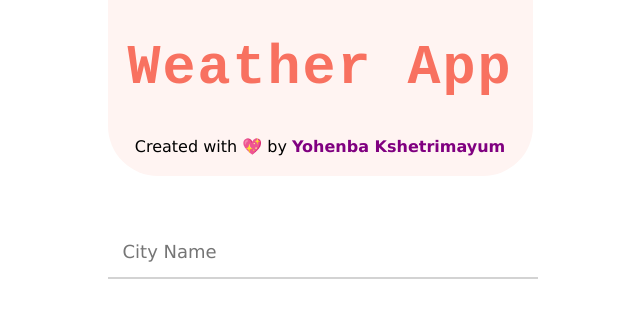
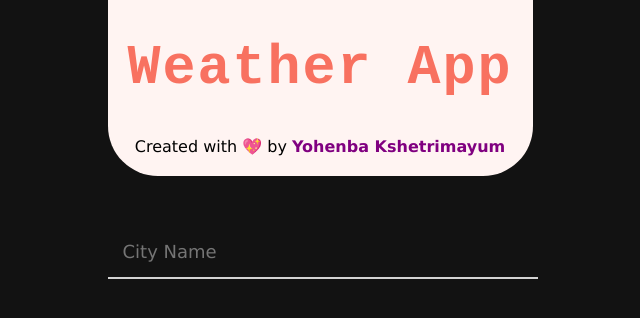
Before and after one commit to Yohenba18/Weather-app, a React (Create React App) app: page / in a window 1280 px wide. Shown: the top 318 px of the page, without its empty margins (320-960 px from the left). Built offline with nearby package versions, Linux system fonts and the light colour scheme.

Commit message:
weather-app done-true

```diff
--- a/src/App.css
+++ b/src/App.css
@@ -43,7 +43,7 @@
 .App .form > input{
   display: block;
   width: 400px;
-
+  color:#BB86FC !important;
   padding: 15px;
   margin-top: 50px;
   border: none;
--- a/src/index.css
+++ b/src/index.css
@@ -1,5 +1,5 @@
 body {
-
+  background-color:#121212;
   margin: 0;
   /* font-family: -apple-system, BlinkMacSystemFont, 'Segoe UI', 'Roboto', 'Oxygen',
     'Ubuntu', 'Cantarell', 'Fira Sans', 'Droid Sans', 'Helvetica Neue',
```
